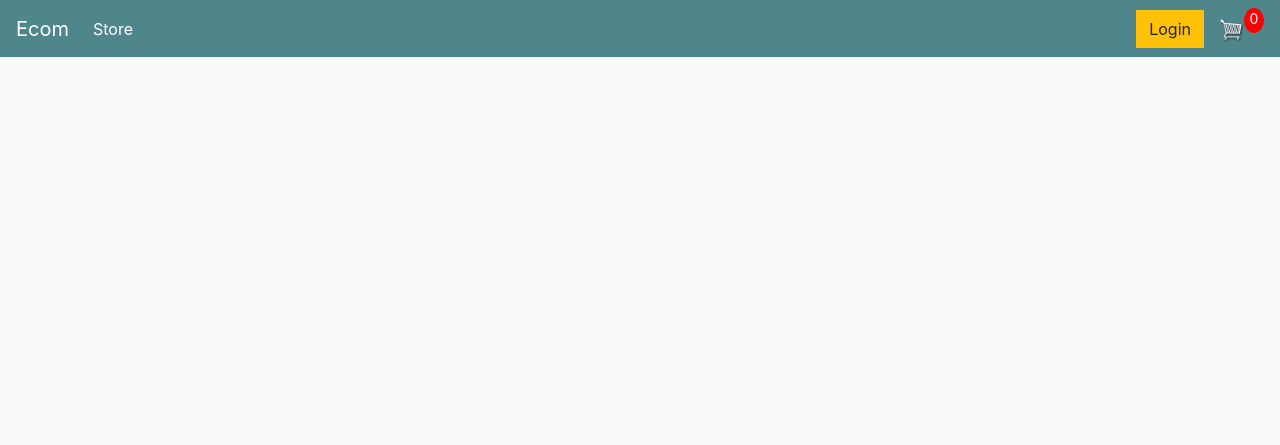
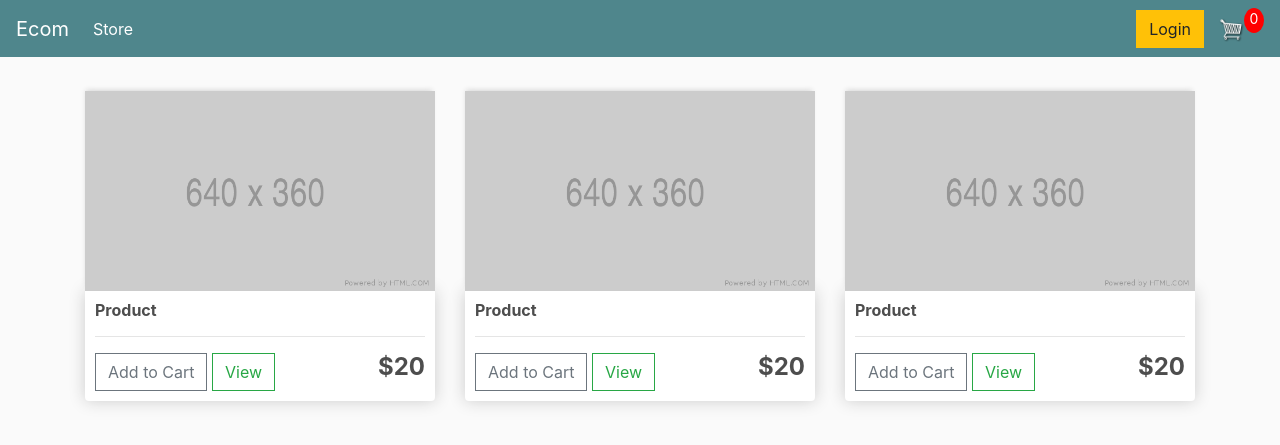
Before and after one commit to sanmathew1903/MyMart, a Django app: page / in a window 1280 px wide. Shown: the top 445 px of the page. Run offline with Django 4.2, Linux system fonts and the light colour scheme; some libraries are stand-ins or nearby versions.

Commit message:
cart.html edited

```diff
--- a/ecom/templates/store.html
+++ b/ecom/templates/store.html
@@ -1,16 +1,45 @@
 {% extends 'main.html' %}
-<!DOCTYPE html>
 {% load static %}
 {% block content %}
-<html lang="en">
-<head>
+	<div class="row">
+		<div class="col-lg-4">
+			<img class="thumbnail" src="{% static 'images/placeholder.png' %}">
+			<div class="box-element product">
+				<h6><strong>Product</strong></h6>
+				<hr>
 
-    <meta charset="UTF-8">
-    <meta name="viewport" content="width=device-width, initial-scale=1.0">
-    <title>Document</title>
-</head>
-<body>
+				<button  class="btn btn-outline-secondary add-btn">Add to Cart</button>
+				<a class="btn btn-outline-success" href="#">View</a>
+				<h4 style="display: inline-block; float: right"><strong>$20</strong></h4>
 
-</body>
-</html>
+			</div>
+		</div>
+
+		<div class="col-lg-4">
+			<img class="thumbnail" src="{% static 'images/placeholder.png' %}">
+			<div class="box-element product">
+				<h6><strong>Product</strong></h6>
+				<hr>
+
+				<button  class="btn btn-outline-secondary add-btn">Add to Cart</button>
+				<a class="btn btn-outline-success" href="#">View</a>
+				<h4 style="display: inline-block; float: right"><strong>$20</strong></h4>
+
+			</div>
+		</div>
+
+		<div class="col-lg-4">
+			<img class="thumbnail" src="{% static 'images/placeholder.png' %}">
+			<div class="box-element product">
+				<h6><strong>Product</strong></h6>
+				<hr>
+
+				<button  class="btn btn-outline-secondary add-btn">Add to Cart</button>
+				<a class="btn btn-outline-success" href="#">View</a>
+				<h4 style="display: inline-block; float: right"><strong>$20</strong></h4>
+
+			</div>
+		</div>
+	</div>
+
 {% endblock content %}
```
Also changed, not shown: ecom/templates/cart.html (+52 -0 lines), ecom/static/images/arrow-down.png (added), ecom/static/images/arrow-up.png (added), ecom/static/images/placeholder.png (added).
